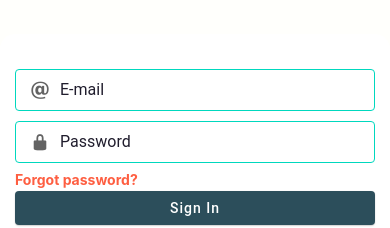
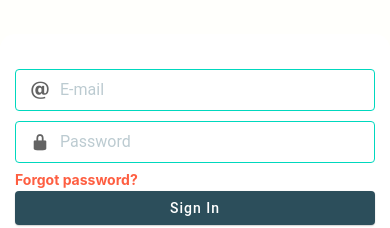
Before and after one commit to didzis1/hyper-lift, a React Native app: screen /LoginScreen in a window 390 px wide. Shown: the part 298-526 px from the top of the page. Built offline with nearby package versions, Linux system fonts and the light colour scheme; no server answers.

Commit message:
Changed the color of placeholder to light shade of primary

```diff
--- a/src/components/FormikTextInput.tsx
+++ b/src/components/FormikTextInput.tsx
@@ -28,6 +28,7 @@ const FormikTextInput = ({ label, name, ...props }: FormikTextInputProps) => {
         onBlur={() => helpers.setTouched(true)}
         value={field.value}
         dense={true}
+        placeholderTextColor='#bccbd1'
         underlineColor='transparent'
         theme={{ colors: { primary: '#FE5E41' } }}
         {...props}
```
